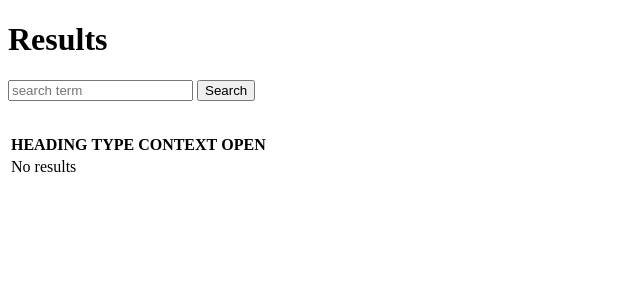
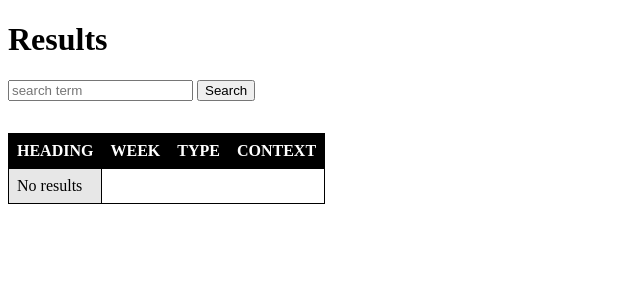
Before and after one commit to daryl-sen/compass-searcher, a Flask app: page /api/mpa_search in a window 1280 px wide. Shown: the top 300 px of the page, without its empty margins (0-640 px from the left). Run offline with Flask 2, Linux system fonts and the light colour scheme.

Commit message:
add table style to mvp

```diff
--- a/application/api/templates/api/mpa_search.html
+++ b/application/api/templates/api/mpa_search.html
@@ -12,6 +12,22 @@
     form {
       margin-bottom: 2em;
     }
+    table, td, th {
+      border: 1px solid black;
+      border-collapse: collapse;
+      padding: 0.5em;
+    }
+    td.dark-bg {
+      background-color: rgb(95, 95, 95);
+      color: #fff;
+    }
+    th {
+      background-color: black;
+      color: white;
+      font-weight: bold;
+    }
+    tr:nth-child(even) {background: rgb(231, 231, 231)}
+    tr:nth-child(odd) {background: #FFF}
   </style>
 </head>
 <body>
@@ -25,17 +41,17 @@
   <table>
     <tr>
       <th>HEADING</th>
+      <th>WEEK</th>
       <th>TYPE</th>
       <th>CONTEXT</th>
-      <th>OPEN</th>
     </tr>
     {% if results != 'None' %}
       {% for result in results %}
         <tr>
-          <td>{{ result.heading }}</td>
-          <td>{{ result.type|safe }}</td>
+          <td><a href="{{ result.URL }}" target="_blank">{{ result.heading }}</a></td>
+          <td>{{ result.ref_id }}</td>
+          <td class="dark-bg">{{ result.type|safe }}</td>
           <td>{{ result.context|safe }}</td>
-          <td><a href="{{ result.URL }}" target="_blank">Open</a></td>
         </tr>
       {% endfor %}
     {% else %}
```
